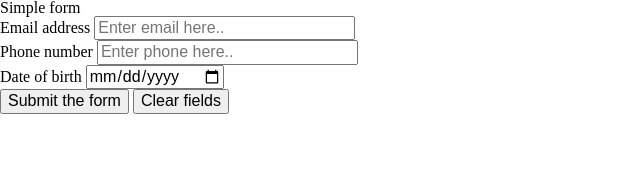
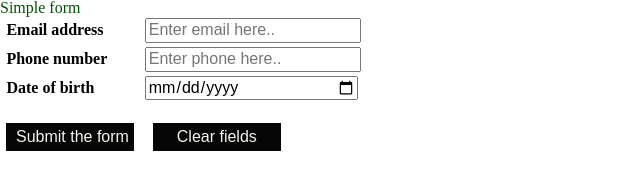
Before and after one commit to Clairev-organization/lab2, a plain HTML site: page index.html in a window 1280 px wide. Shown: the whole page, without its empty margins (0-640 px from the left). Drawn offline with Linux system fonts and the light colour scheme.

Commit message:
Update index.html

```diff
--- a/index.html
+++ b/index.html
@@ -6,6 +6,7 @@
   <meta name="viewport" content="width=device-width,initial-scale=1.0,shrink-to-fit=no" />
   <link rel="stylesheet" media="screen" href="css/meyersreset-and-normalize-form.css" />
   <link rel="stylesheet" media="screen" href="css/screen.css" />
+  <link rel="stylesheet" media="screen" href="css/style.css">
 </head>
 <body>
    <!-- heading  -->
```
